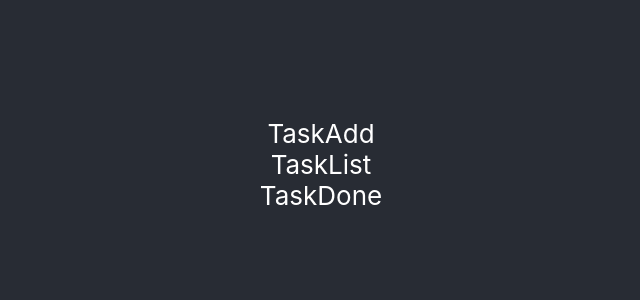
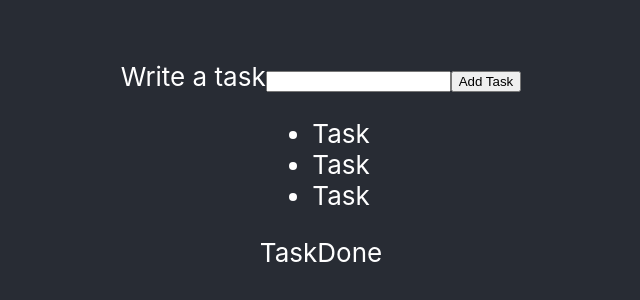
Before and after one commit to mgmaxi/todo-list, a React (Create React App) app: page / in a window 1280 px wide. Shown: the part 236-536 px from the top of the page, without its empty margins (319-959 px from the left). Built offline with nearby package versions, Linux system fonts and the light colour scheme.

Commit message:
AddTask and TaskList

```diff
--- a/src/App.js
+++ b/src/App.js
@@ -1,15 +1,38 @@
+import React, { useEffect, useState } from 'react';
 import './App.css';
 import TaskAdd from './components/TaskAdd';
 import TaskDone from './components/TaskDone';
 import TaskList from './components/TaskList';
 
 function App() {
+  const [tasks, setTasks] = useState([
+    {
+      id: 1,
+      name: 'Task',
+      done: false,
+    },
+    {
+      id: 2,
+      name: 'Task',
+      done: false,
+    },
+    {
+      id: 3,
+      name: 'Task',
+      done: false,
+    },
+  ]);
+
+  function taskAdd(task) {
+    setTasks([...tasks, { id: Date.now(), name: task, done: false }]);
+  }
+
   return (
     <div className="App">
       <header></header>
       <main className="App-main">
-        <TaskAdd></TaskAdd>
-        <TaskList></TaskList>
+        <TaskAdd onTaskAdd={taskAdd}></TaskAdd>
+        <TaskList tasks={tasks} onTaskAdd={taskAdd}></TaskList>
         <TaskDone></TaskDone>
       </main>
       <footer></footer>
--- a/src/components/TaskAdd.js
+++ b/src/components/TaskAdd.js
@@ -1,7 +1,21 @@
 import React from 'react';
 
-const TaskAdd = () => {
-  return <div>TaskAdd</div>;
+const TaskAdd = ({ onTaskAdd }) => {
+  function handleSubmit(event) {
+    event.preventDefault();
+    onTaskAdd(event.target.elements.name.value);
+    event.target.reset();
+  }
+
+  return (
+    <>
+      <form onSubmit={handleSubmit}>
+        <label htmlFor="name">Write a task</label>
+        <input id="name" type="text" />
+        <button type="submit">Add Task</button>
+      </form>
+    </>
+  );
 };
 
 export default TaskAdd;
--- a/src/components/TaskList.js
+++ b/src/components/TaskList.js
@@ -1,7 +1,17 @@
 import React from 'react';
 
-const TaskList = () => {
-  return <div>TaskList</div>;
+const TaskList = ({ tasks }) => {
+  return (
+    <>
+      <ul>
+        {tasks.map((task) => (
+          <div key={task.id}>
+            <li>{task.name}</li>
+          </div>
+        ))}
+      </ul>
+    </>
+  );
 };
 
 export default TaskList;
```
